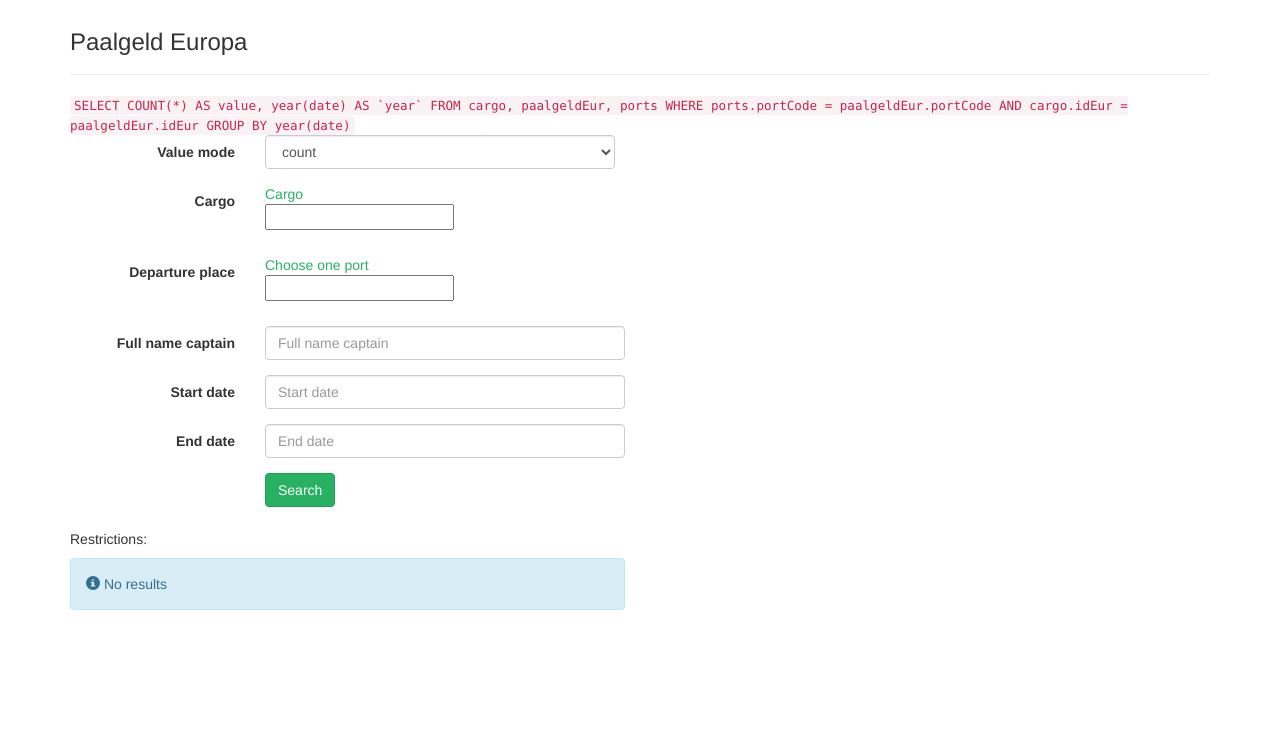
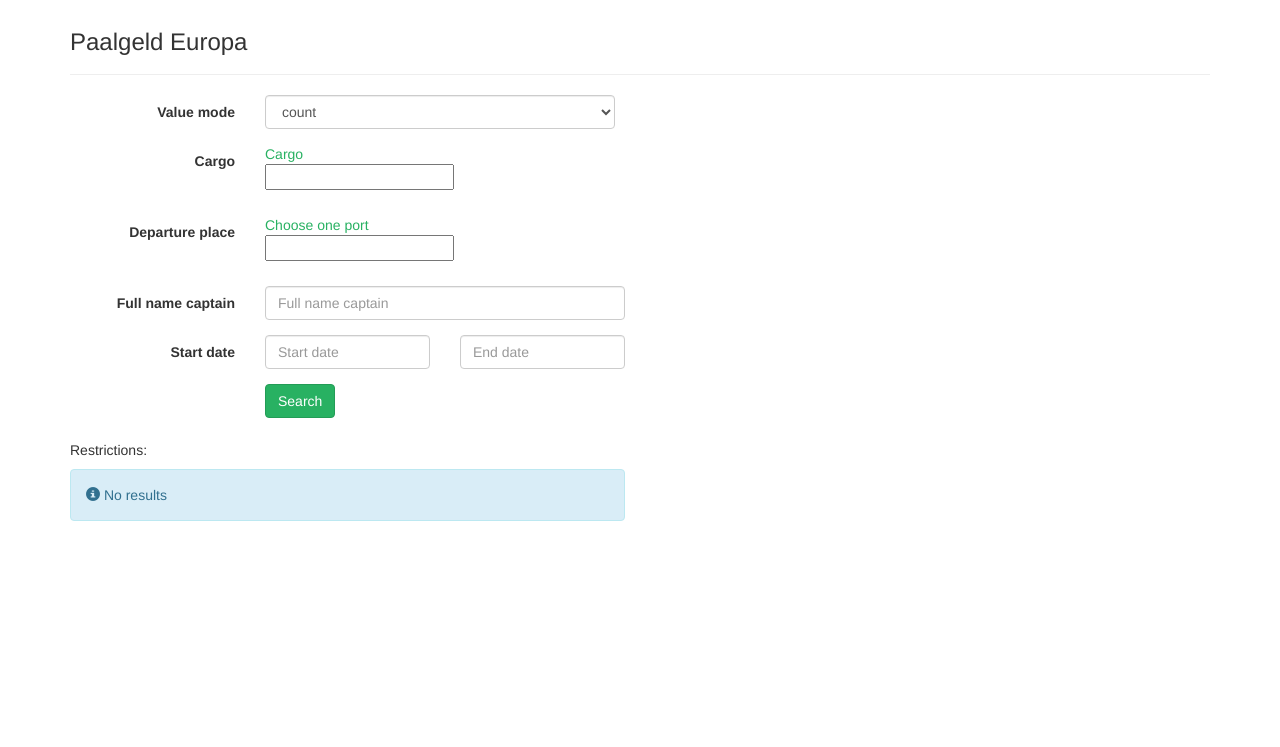
Before and after one commit to HendrikPrins/PaalgeldEuropa, a PHP site: page /draaitabel.php in a window 1280 px wide. Shown: the part 51-798 px from the top of the page. After the commit the page ends 572 px from the top, so only its background shows below. Run offline with PHP 8.4, Linux system fonts and the light colour scheme; the visitor is signed in with stand-in values (Sample User, id 1); data that the repository does not hold is empty; some libraries are stand-ins or nearby versions.

Commit message:
Draaitabel opgepoetst

```diff
--- a/draaitabel.php
+++ b/draaitabel.php
@@ -40,7 +40,6 @@ if(isset($_GET['portCode']) && strlen($_GET['portCode']) > 0){
   $restrictions[] = 'departure place = '.$_GET['portCode'];
 }
 $query .= " GROUP BY year(date)";
-echo '<code>'.$query.'</code>';
 $res = $_db->query($query);
 $success = ($res != null && $res->num_rows > 0);
 if($success){
@@ -105,13 +104,10 @@ if($success){
     </div>
     <div class="form-group">
       <label class="control-label col-sm-3" for="startDate">Start date</label>
-      <div class="col-sm-6">
+      <div class="col-sm-3">
         <input type="number" maxlength="4" min="1742" max="1787" name="startDate" id="startDate" class="form-control" placeholder="Start date" value="<?php echo (isset($_GET['startDate']) ? $_GET['startDate'] : '') ?>" />
       </div>
-    </div>
-    <div class="form-group">
-      <label class="control-label col-sm-3" for="endDate">End date</label>
-      <div class="col-sm-6">
+      <div class="col-sm-3">
         <input type="number" maxlength="4" min="1742" max="1787" name="endDate" id="endDate" class="form-control" placeholder="End date" value="<?php echo (isset($_GET['endDate']) ? $_GET['endDate'] : '') ?>" />
       </div>
     </div>
```
